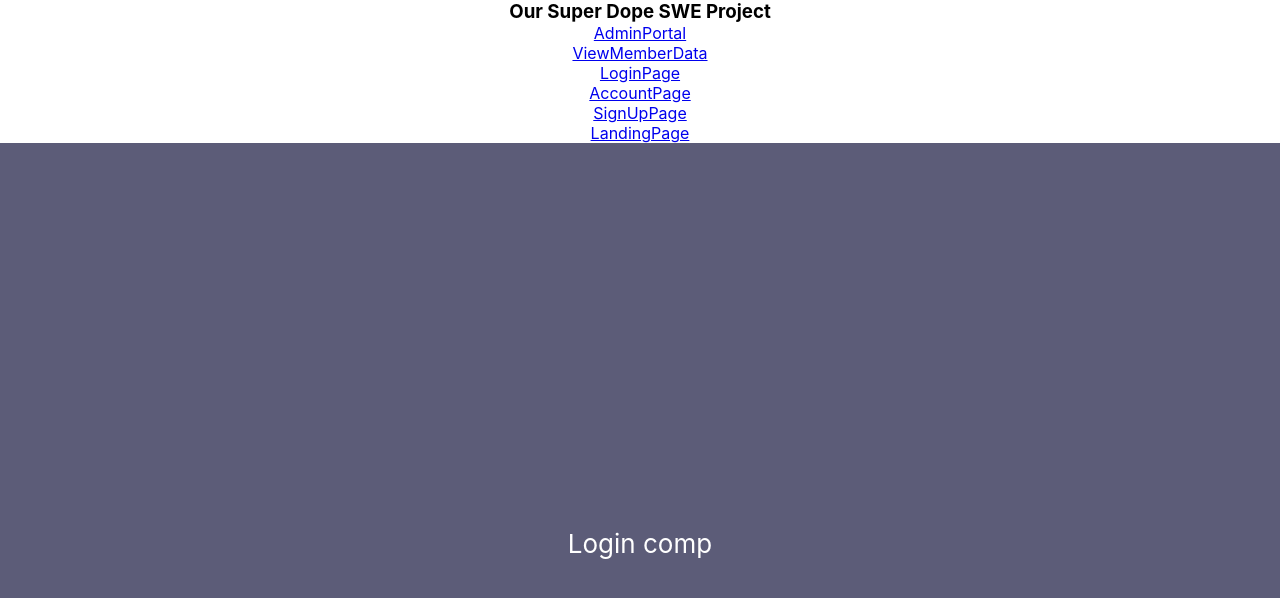
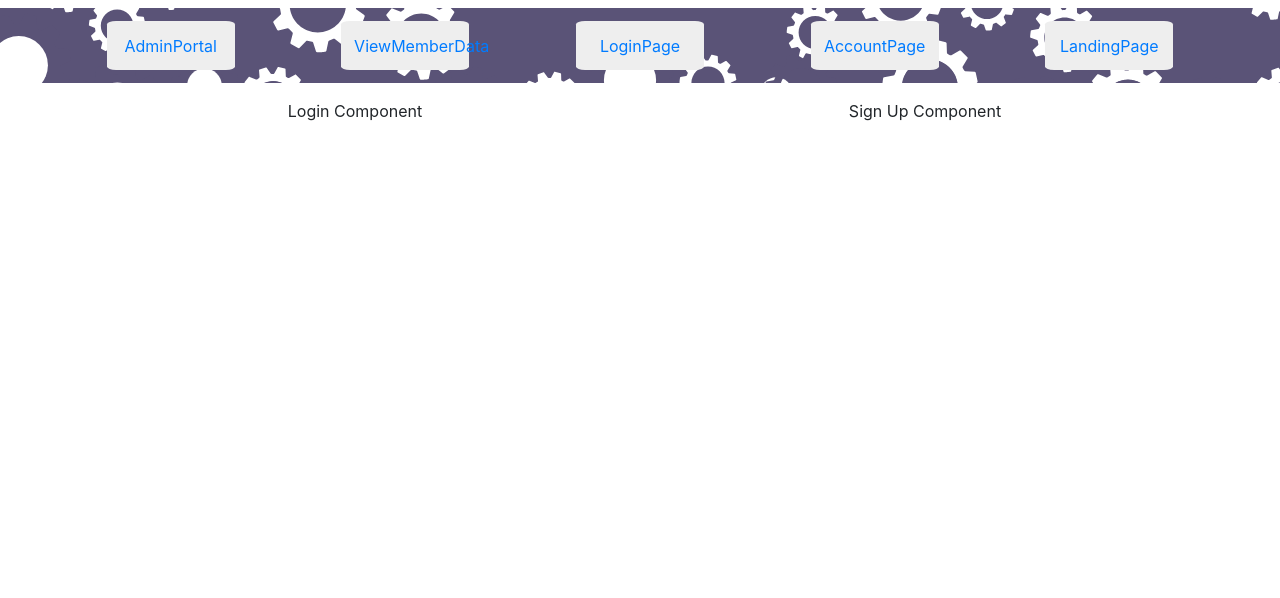
Before and after one commit to mcdirocco/swe-project, a React (Create React App) app in the folder frontend/: page /Login in a window 1280 px wide. Shown: the top 598 px of the page. Built offline with nearby package versions, Linux system fonts and the light colour scheme.

Commit message:
Navbar+Login
Improved Navbar background and route links.  Login page has 2 base unfinished components of login and signup

```diff
--- a/frontend/src/App.js
+++ b/frontend/src/App.js
@@ -1,6 +1,7 @@
 import './App.css';
 import React, { useState } from "react";
 import Navbar from "./components/Navbar/Navbar";
+import 'bootstrap/dist/css/bootstrap.min.css';      //Bootstrap link suggested to do this
 
 import {
   BrowserRouter as Router,
@@ -8,7 +9,7 @@ import {
   Link,
 } from "react-router-dom";
 
-import AdminPortal from "./components/AdminPortal";
+import AdminPortal from "./components/AdminPortal"; /* is this taking the .js files or ALL files with its same name, regardless of ending (.js, .css, .html)*/
 import Landing from "./components/Landing";
 import Login from "./components/Login";
 import MemberData from "./components/MemberData";
@@ -18,13 +19,13 @@ import SignUp from "./components/SignUp";
 const App = () => {
   return (
     <section className="App">
-      <div><Navbar /></div>
+      <div> <Navbar /> </div>
       <Router>
         <Route path="/AdminPortal" component={AdminPortal} />
         <Route path="/MemberData" component={MemberData} />
         <Route path="/Login" component={Login} />
         <Route path="/AccountDetails" component={AccountDetails} />
-        <Route path="/SignUp" component={SignUp} />
+        <Route path="/SignUp" component={Login} />
         <Route path="/Landing" component={Landing} />
       </Router>
     </section>
--- /dev/null
+++ b/frontend/src/components/Login.css
@@ -0,0 +1,21 @@
+.LoginMainPage-header {
+
+
+}
+
+.LoginClassName {
+
+
+
+}
+
+/*
+
+
+
+
+
+
+
+
+*/
--- a/frontend/src/components/Login.js
+++ b/frontend/src/components/Login.js
@@ -1,11 +1,39 @@
+//Am I supposed to import bootstrap here so that I can use container, row, and col?
+import { Container, Row, Col } from "react-bootstrap";
+
 const Login = () => {
     return (
-      <div className="App">
-        <header className="App-header">
-          Login comp
-        </header>
+      <div className="LoginClassName">
+
+          <Container>
+
+              <Row>
+                  <Col>Login Component</Col>
+                  <Col>Sign Up Component</Col>
+              </Row>
+          </Container>
       </div>
     );
   }
 
   export default Login;
+
+/*
+  <header className="App-header">
+      Login Comp | Signup Comp
+      <h2 >I now know why I am purple @App.css </h2>
+  </header>
+
+
+
+
+
+
+
+
+
+
+
+
+
+ */
--- a/frontend/src/components/Navbar/NavMenuItems.js
+++ b/frontend/src/components/Navbar/NavMenuItems.js
@@ -23,11 +23,6 @@ export const NavMenuItems = [      //implement as a list
         cName: 'navMenu-links',
     },
     {
-        title: 'SignUpPage',
-        url: '/SignUp',
-        cName: 'navMenu-links',
-    },
-    {
         title: 'LandingPage',       //landing or home page
         url: '/Landing',
         cName: 'navMenu-links',
--- a/frontend/src/components/Navbar/Navbar.css
+++ b/frontend/src/components/Navbar/Navbar.css
@@ -1,3 +1,4 @@
+
 * {
     box-sizing: border-box;
     margin: 0;
@@ -5,8 +6,50 @@
 
 }
 
-.NavbarItems {
-    background: linear-gradient(90deg, rgb(110, 94, 254) 0%, rgba(73, 63, 252, 1) 100%);
-    height: 80px;
+.navMenu-links {        /* handles the individual item-line links*/
+
+    /*background: linear-gradient(90deg, rgb(110, 94, 254) 0%, rgba(73, 63, 252, 1) 100%);*/
+    height: 50px;
+    text-decoration: none;
 
 }
+
+.NavbarMenuItems {      /* handles the big navbar box*/
+    background-image: url('background_1.svg');
+    justify-content: left;
+      /* make this 4px or something, cause 20 shows the bullet points on the left side*/
+    background-position: center;
+    background-repeat: no-repeat;
+    background-size: cover;
+}
+
+
+.UnorderdNavBarList { /* main list of the links (ul)*/
+    display: flex;
+    flex-direction: row;
+    justify-content: space-evenly;
+    list-style-type: none;
+}
+
+.InnerMapList {  /* li */
+    text-justify: none;
+    padding: 1%;
+    margin-top: 1%;
+    margin-bottom: 1%;
+    background-color: #EEEEEE;
+    border-radius: 7%;
+    width: 10%;
+}
+
+/*
+make the options for links to across the top bar, and so that there is a little bit of
+    white around them so they don't look constricted
+
+    Also, make the background one pic, not split up into 5 images next to each other.  It looks bad.
+
+Bullet points exist, but you cannot see them due to the background.  Find out how to remove them,
+    because if someone resizes, they might show up again and be ugly.  I think it is because
+    NavMenuItems was implemented as a list [].  Is there another way to implement this to remove
+    the bullet points?
+    -Nick
+ */
--- a/frontend/src/components/Navbar/Navbar.js
+++ b/frontend/src/components/Navbar/Navbar.js
@@ -6,14 +6,14 @@ class Navbar extends React.Component {
     render() {
         return (
             <nav className="NavbarMenuItems">
-                <h1 className="navbar-logo">Our Super Dope SWE Project<i className="fab fa-react"></i></h1>
+                <h1 className="navbar-logo"/>
                 <div className="menu-icon">
 
                 </div>
-                <ul>
+                <ul className='UnorderdNavBarList'>
                     {NavMenuItems.map((item, index) => {
                         return (
-                            <li key={index}>
+                            <li className='InnerMapList' key={index}>
                                 <a className={item.cName} href={item.url}>
                                 {item.title}
                                 </a>
--- a/frontend/src/components/SignUp.js
+++ b/frontend/src/components/SignUp.js
@@ -2,7 +2,7 @@ const SignUp = () => {
     return (
       <div className="App">
         <header className="App-header">
-          Sign Up Page
+          Sign Up Page ... SCRAP this page, combine with login page
         </header>
       </div>
     );
```
Also changed, not shown: frontend/src/components/AccountDetails.css (added), frontend/src/components/Navbar/background_1.svg (added), 1 other file (tests, documents, lock files or other folders).
